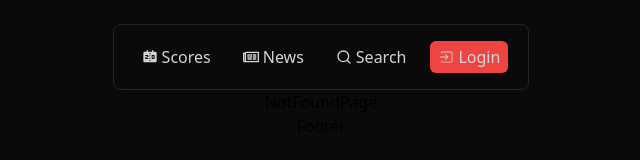
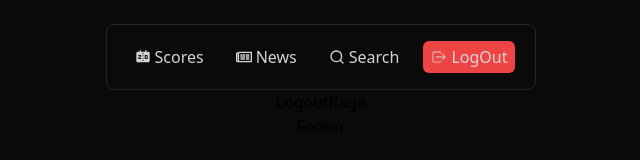
Before and after one commit to mirkocvetanoski/BettingApp, a Next.js app: page /user/login/logout in a window 1280 px wide. Before the commit this address had no page. Shown: the top 160 px of the page, without its empty margins (319-959 px from the left). Built offline with nearby package versions, Linux system fonts and the light colour scheme.

Commit message:
Navbar Links Added

```diff
--- /dev/null
+++ b/app/user/login/logout/page.jsx
@@ -0,0 +1,5 @@
+const LogoutPage = () => {
+  return <div>LogoutPage</div>;
+};
+
+export default LogoutPage;
--- /dev/null
+++ b/app/user/logout/page.jsx
@@ -0,0 +1,5 @@
+const LogoutPage = () => {
+  return <div>LogoutPage</div>;
+};
+
+export default LogoutPage;
--- a/components/Navbar.jsx
+++ b/components/Navbar.jsx
@@ -1,10 +1,15 @@
+"use client";
+
 import NavbarLink from "./NavbarLink";
 import { FiSearch } from "react-icons/fi";
 import { FaRegNewspaper } from "react-icons/fa";
 import { MdScoreboard } from "react-icons/md";
-import { IoIosLogIn } from "react-icons/io";
+import { IoIosLogIn, IoIosLogOut } from "react-icons/io";
+import { useState } from "react";
 
 const Navbar = () => {
+  const [isLogged, setIsLogged] = useState(true);
+
   return (
     <nav className="rounded-lg border border-solid border-neutral-800 px-5 py-4">
       <ul className="text-md flex items-center gap-4 font-medium text-neutral-300">
@@ -18,10 +23,17 @@ const Navbar = () => {
         <NavbarLink link="/search">
           <FiSearch /> Search
         </NavbarLink>
-        <NavbarLink link="/login">
-          <IoIosLogIn />
-          Login
-        </NavbarLink>
+        {isLogged ? (
+          <NavbarLink link="/user/logout">
+            <IoIosLogOut />
+            LogOut
+          </NavbarLink>
+        ) : (
+          <NavbarLink link="/user/login">
+            <IoIosLogIn />
+            Login
+          </NavbarLink>
+        )}
       </ul>
     </nav>
   );
--- a/components/NavbarLink.jsx
+++ b/components/NavbarLink.jsx
@@ -4,7 +4,7 @@ const NavbarLink = ({ children, link }) => {
   return (
     <li>
       <Link
-        className={`flex items-center gap-1 rounded-md px-2 py-1 transition-all duration-300 hover:bg-neutral-700 ${children.includes("Login") ? "bg-red-500 hover:bg-red-700 hover:shadow-lg hover:shadow-red-700" : ""}`}
+        className={`flex items-center gap-1 rounded-md px-2 py-1 transition-all duration-300 hover:bg-neutral-700 ${children.includes("Login") || children.includes("LogOut") ? "bg-red-500 hover:bg-red-700 hover:shadow-lg hover:shadow-red-700" : ""}`}
         href={link}
       >
         {children}
```
Also changed, not shown: app/user/login/page.jsx (renamed from app/login/page.jsx).
